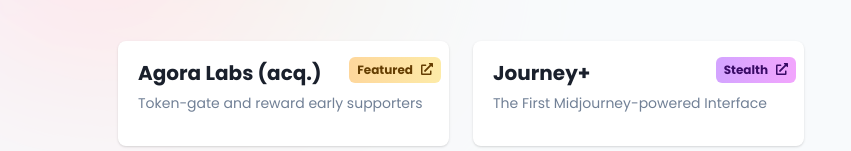
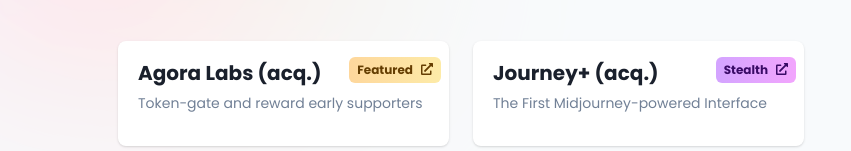
Before and after one commit to MattEspoz/personal-website, a Next.js app: page / in a window 1280 px wide. Shown: the part 1256-1407 px from the top of the page, without its empty margins (179-1030 px from the left). Built offline with nearby package versions, Linux system fonts and the light colour scheme.

Commit message:
added acquisition of Journey+

```diff
--- a/src/components/project/Projects.tsx
+++ b/src/components/project/Projects.tsx
@@ -35,7 +35,7 @@
         </Box>
         <Box flex="1" mb={6}>
           <ProjectCard
-            title="Journey+"
+            title="Journey+ (acq.)"
             description="The First Midjourney-powered Interface"
             demoUrl="https://www.journeyplus.ai/"
             tag="Stealth"
```
